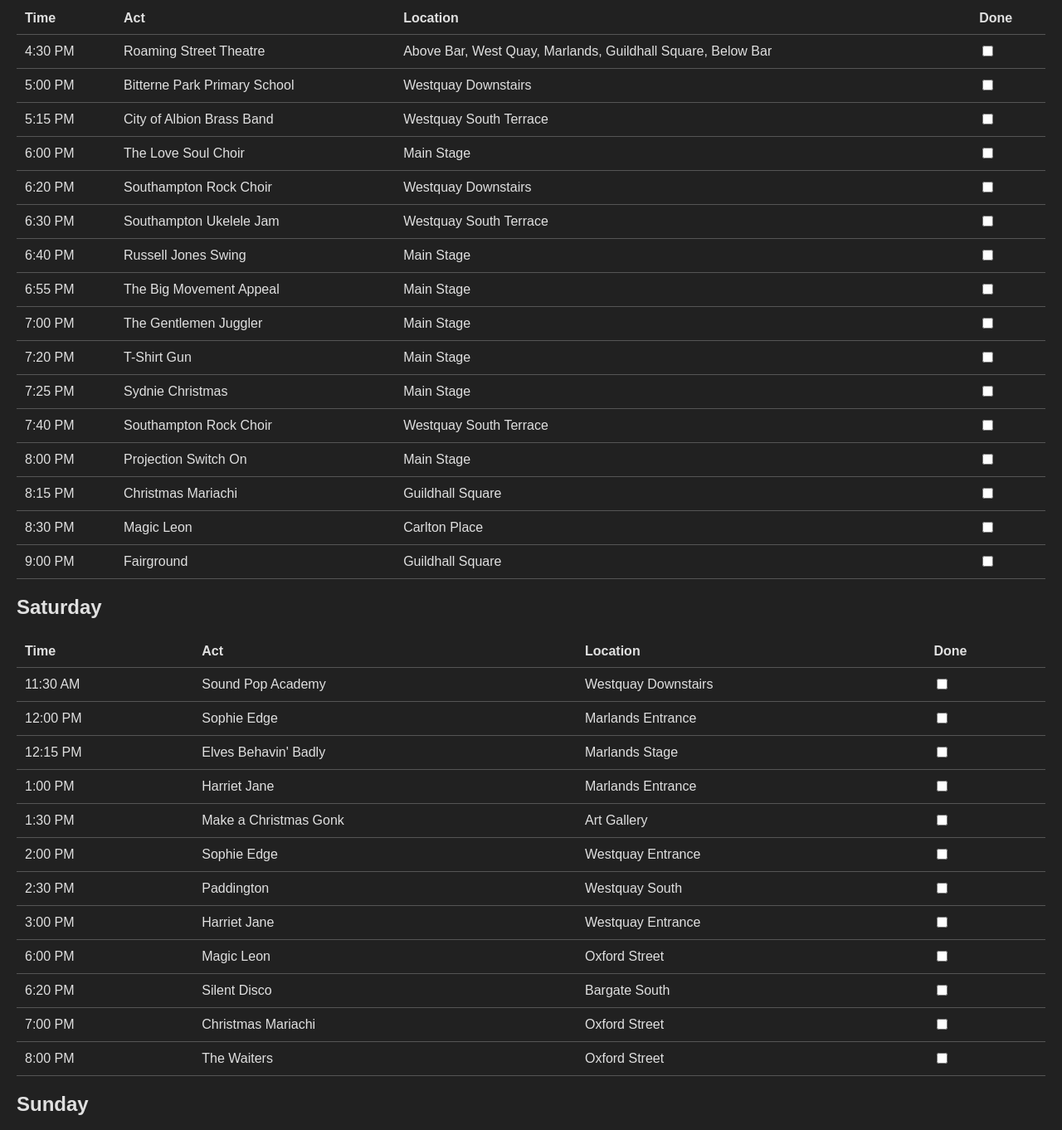
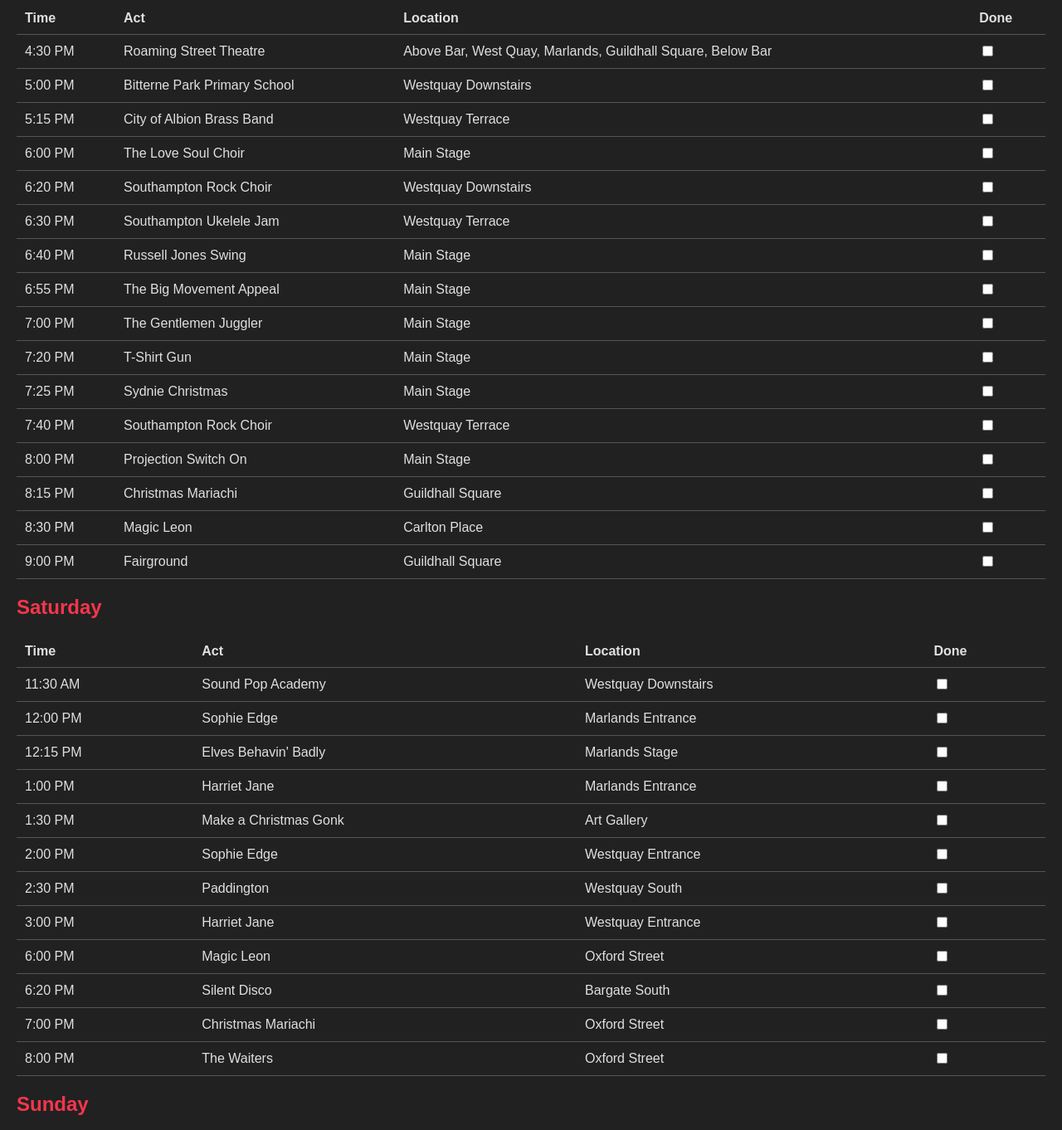
Before and after one commit to reyewon/christmas, a plain HTML site: page index.html in a window 1280 px wide. Shown: the part 193-1555 px from the top of the page at 83% size. Drawn offline with Linux system fonts and the light colour scheme.

Commit message:
Update index.html

```diff
--- a/index.html
+++ b/index.html
@@ -29,7 +29,7 @@
                 <td><input type="checkbox" id="friday-bitterne-school-500"></td>
             </tr>
             <tr class="westquay">
-                <td>5:15 PM</td><td>City of Albion Brass Band</td><td>Westquay South Terrace</td>
+                <td>5:15 PM</td><td>City of Albion Brass Band</td><td>Westquay Terrace</td>
                 <td><input type="checkbox" id="friday-city-brass-band-515"></td>
             </tr>
             <tr class="main-stage">
@@ -41,7 +41,7 @@
                 <td><input type="checkbox" id="friday-rock-choir-620"></td>
             </tr>
             <tr class="westquay">
-                <td>6:30 PM</td><td>Southampton Ukelele Jam</td><td>Westquay South Terrace</td>
+                <td>6:30 PM</td><td>Southampton Ukelele Jam</td><td>Westquay Terrace</td>
                 <td><input type="checkbox" id="friday-ukelele-jam-630"></td>
             </tr>
             <tr class="main-stage">
@@ -65,7 +65,7 @@
                 <td><input type="checkbox" id="friday-sydnie-christmas-725"></td>
             </tr>
             <tr class="westquay">
-                <td>7:40 PM</td><td>Southampton Rock Choir</td><td>Westquay South Terrace</td>
+                <td>7:40 PM</td><td>Southampton Rock Choir</td><td>Westquay Terrace</td>
                 <td><input type="checkbox" id="friday-rock-choir-740"></td>
             </tr>
             <tr class="main-stage">
@@ -87,7 +87,7 @@
         </table>
 
         <!-- Saturday Schedule -->
-        <h2>Saturday</h2>
+        <h2><font color="#f4364c">Saturday</font></h2>
         <table>
             <tr><th>Time</th><th>Act</th><th>Location</th><th>Done</th></tr>
             <tr class="westquay">
@@ -142,7 +142,7 @@
         </table>
 
         <!-- Sunday Schedule -->
-        <h2>Sunday</h2>
+        <h2><font color="#f4364c">Sunday</font></h2>
         <table>
             <tr><th>Time</th><th>Act</th><th>Location</th><th>Done</th></tr>
             <tr class="marlands">
```
